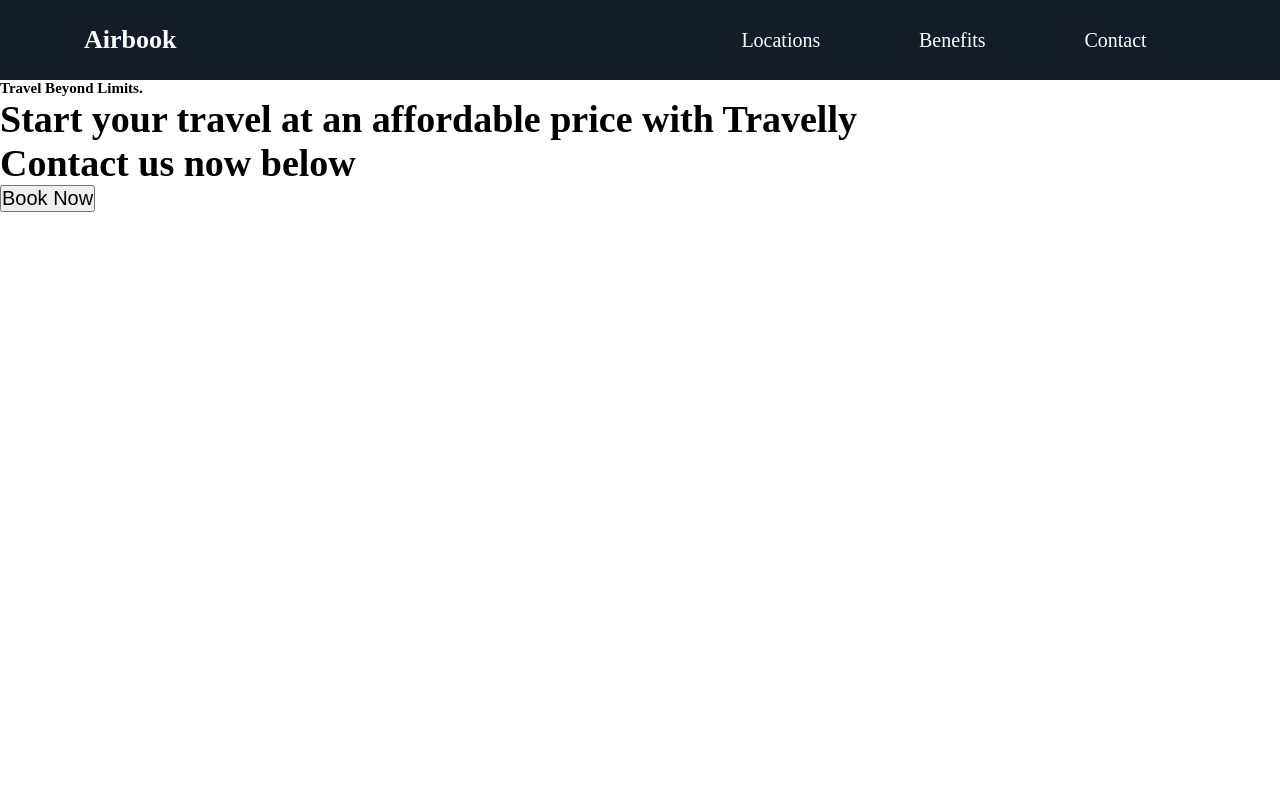
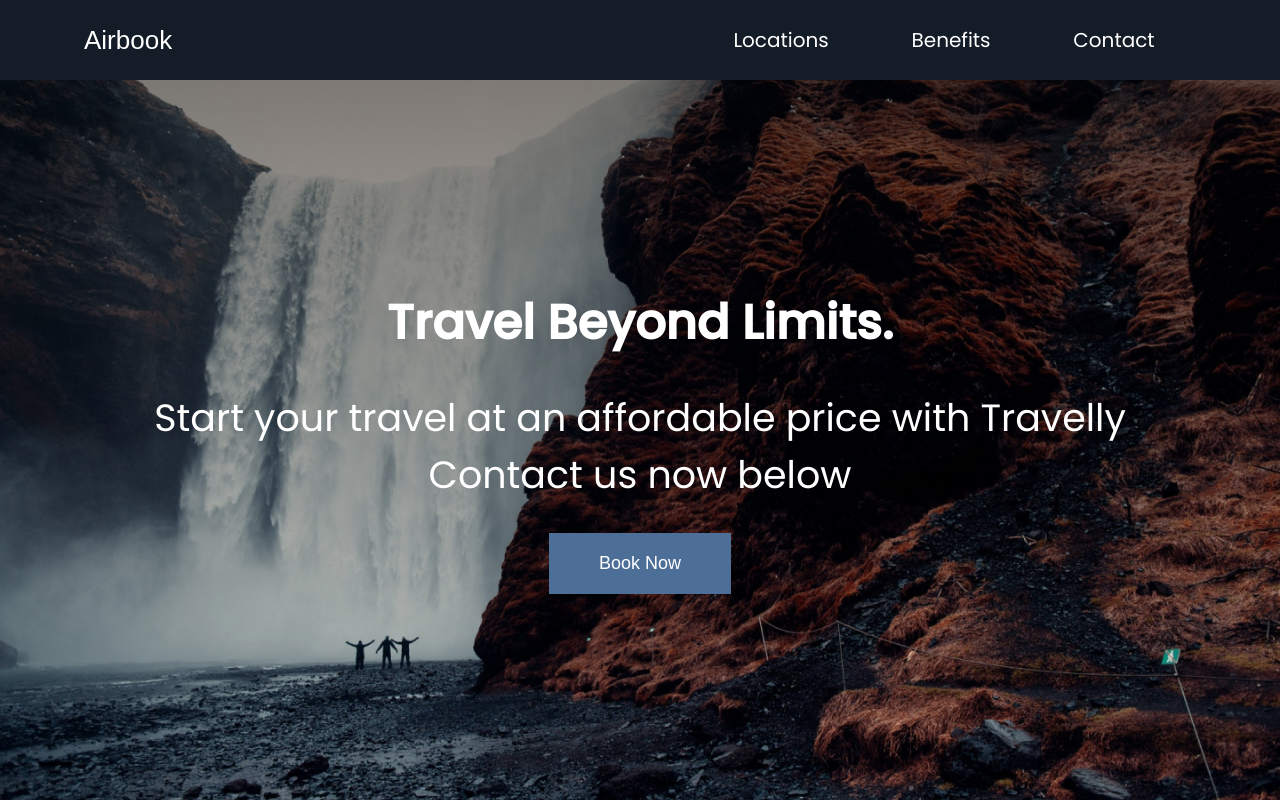
Before and after one commit to aarontorres0/airbook, a plain HTML site: page index.html in a window 1280 px wide. Drawn offline with Linux system fonts and the light colour scheme; a web font is replaced by a local one.

Commit message:
finished first section

```diff
--- a/index.html
+++ b/index.html
@@ -6,6 +6,9 @@
     <meta name="description" content="Airbook is a travel agency that helps you pick your flights">
     <meta name="robots" content="index,follow">
     <link rel="icon" href="./icons/airplane.svg">
+    <link rel="preconnect" href="https://fonts.gstatic.com">
+    <link rel="preconnect" href="https://fonts.gstatic.com">
+    <link href="https://fonts.googleapis.com/css2?family=Pattaya&family=Poppins:wght@400;500&display=swap" rel="stylesheet">
     <link rel="stylesheet" href="./style.css">
     <title>Airbook | Travel Agency</title>
 </head>
--- a/style.css
+++ b/style.css
@@ -9,29 +9,48 @@ html {
   font-size: 62.5%;
 }
 
+body {
+  font-family: "Poppins", sans-serif;
+}
+
 h1 {
   font-size: 2.6rem;
 }
 
-li, button, label, input, p {
+li,
+button,
+label,
+input,
+p {
   font-size: 2rem;
 }
 
 h2 {
-    font-size: 4.8 rem;
+  font-size: 4.8rem;
 }
 
 h3 {
   font-size: 3.8rem;
+  font-weight: normal;
 }
 
-h4, h5 {
+h4,
+h5 {
   font-size: 2.8rem;
 }
 
-a{
+a {
   color: white;
   text-decoration: none;
+}
+
+button {
+  padding: 2rem 5rem;
+  background: #4c6e97;
+  border: none;
+  color: white;
+  font-size: 1.8rem;
+  cursor: pointer;
 }
 
 /* Nav section with hero */
@@ -48,6 +67,7 @@ nav {
   padding: 2rem;
   min-height: 10vh;
   align-items: center;
+  flex-wrap: wrap;
 }
 
 nav ul {
@@ -59,7 +79,40 @@ nav ul {
 }
 
 #logo {
+  flex: 2 1 40rem;
+  font-family: "Pattaya", sans-serif;
+  font-weight: 400;
+}
+
+.hero {
+  min-height: 90vh;
+  background: linear-gradient(rgba(0, 0, 0, 0.5), transparent),
+    url(./img/landing-page.jpg);
+  background-repeat: no-repeat;
+  background-size: cover;
+  background-position: center;
+  color: white;
   display: flex;
-    flex: 2 1 40rem;
+  flex-direction: column;
+  justify-content: center;
+  align-items: center;
+  text-align: center;
+}
 
+.hero h3 {
+  padding: 3rem;
 }
+
+@media screen and (max-width: 932px) {
+    html {
+        font-size: 45%;
+    }
+
+    nav {
+        text-align: center;
+    }
+
+    #logo {
+        padding: 2rem;
+    }
+}
```
Lines whose indentation alone changed are shown as unchanged.
